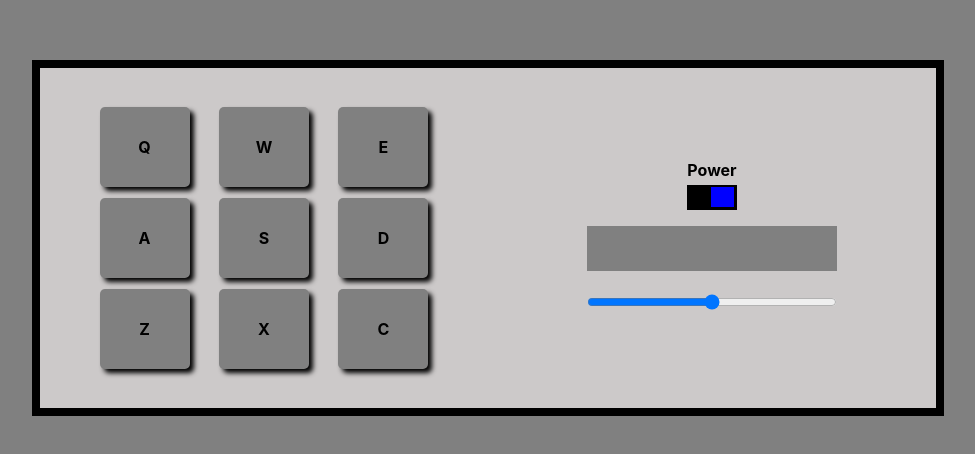
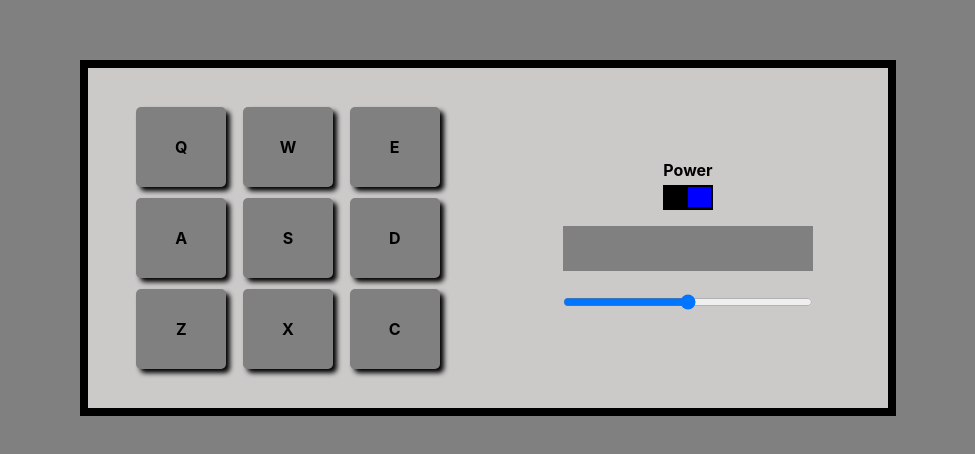
Before and after one commit to Leonardoasd/drum-machine, a React (Create React App) app: page / in a window 1280 px wide. Shown: the part 162-616 px from the top of the page, without its empty margins (152-1127 px from the left). Built offline with nearby package versions, Linux system fonts and the light colour scheme.

Commit message:
last update

```diff
--- a/src/Screens/Maquina.module.css
+++ b/src/Screens/Maquina.module.css
@@ -1,6 +1,6 @@
 .Maquina {
     height: 340px;
-    width: 70vw;
+    width: 800px;
     display: flex;
     transition: 0.5s ease;
     justify-content: space-between;
```
